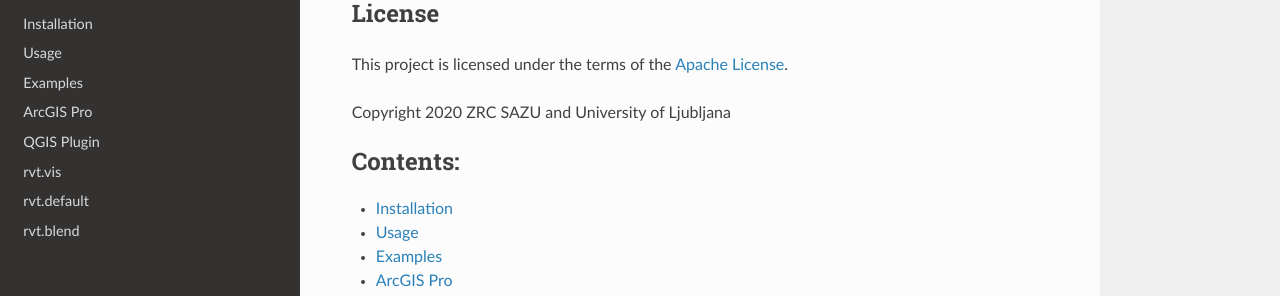
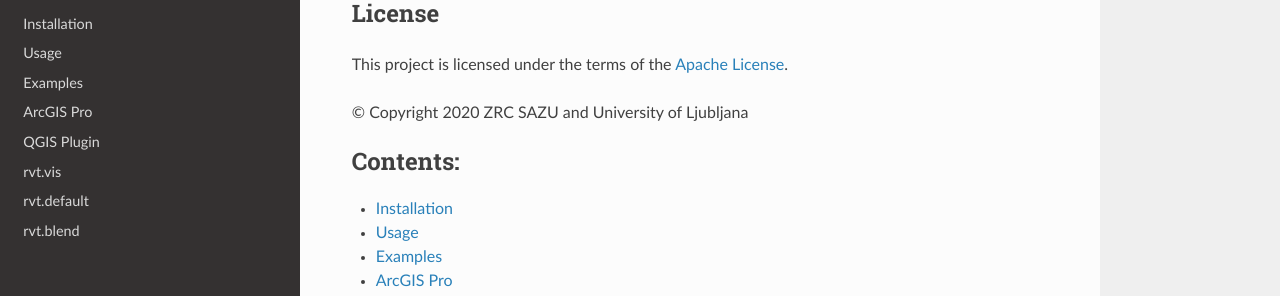
Before and after one commit to EarthObservation/RVT_py, a Sphinx documentation site: the page built from docs/index.rst, in a window 1280 px wide and 900 px high, scrolled down 1581 px. Shown: the part 322-618 px from the top of the window. Built offline with Sphinx 7.4.7 and the Read the Docs theme 2.0.0, drawn with Linux system fonts in a browser that asks for light colours.

```diff
--- a/docs/index.rst
+++ b/docs/index.rst
@@ -61,7 +61,7 @@ License
 This project is licensed under the terms of the `Apache License <http://www.apache.org/licenses/LICENSE-2.0>`_.
 
 
-Copyright 2020 ZRC SAZU and University of Ljubljana
+© Copyright 2020 ZRC SAZU and University of Ljubljana
 
 .. toctree::
    :maxdepth: 1
```
